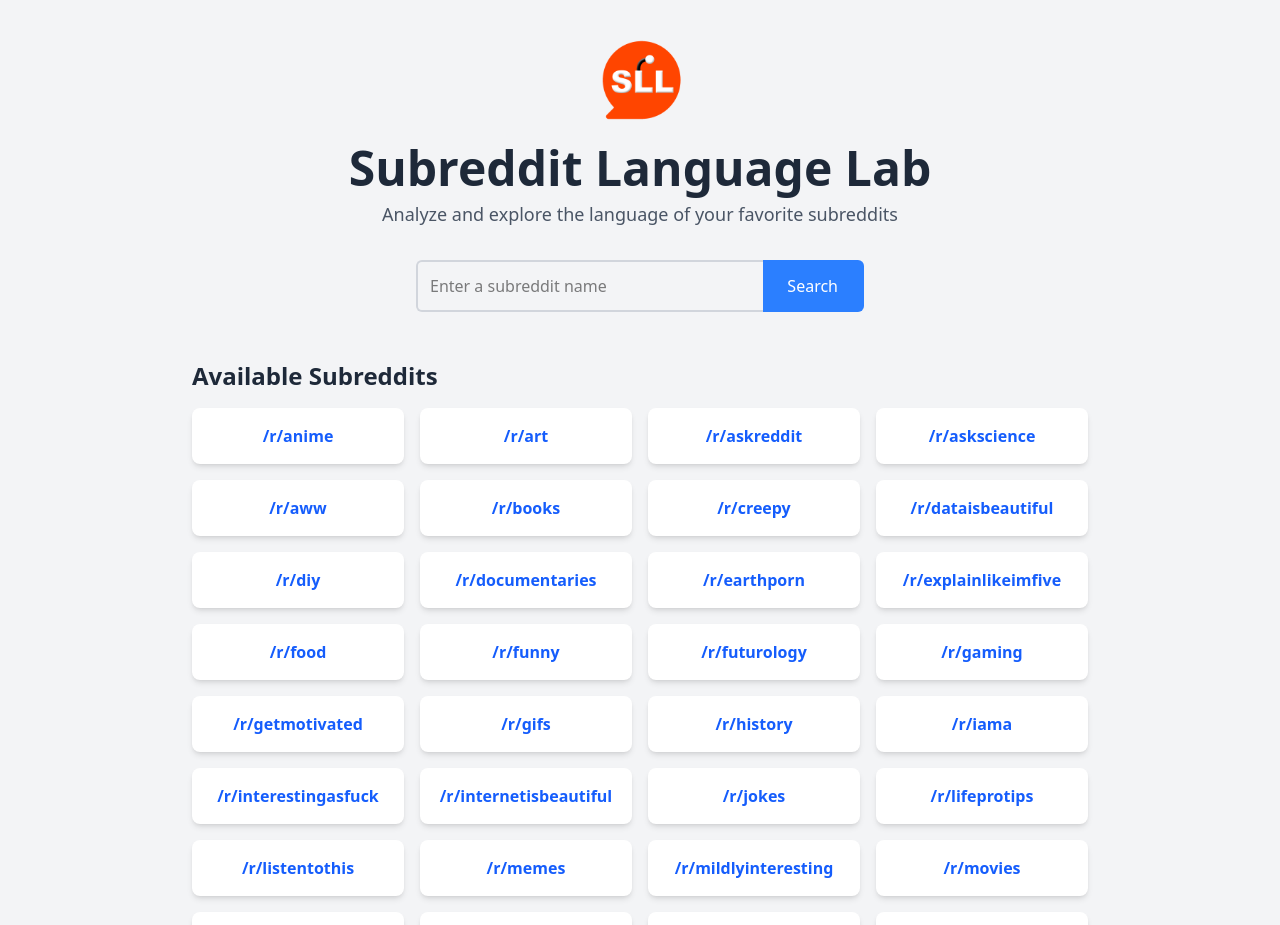
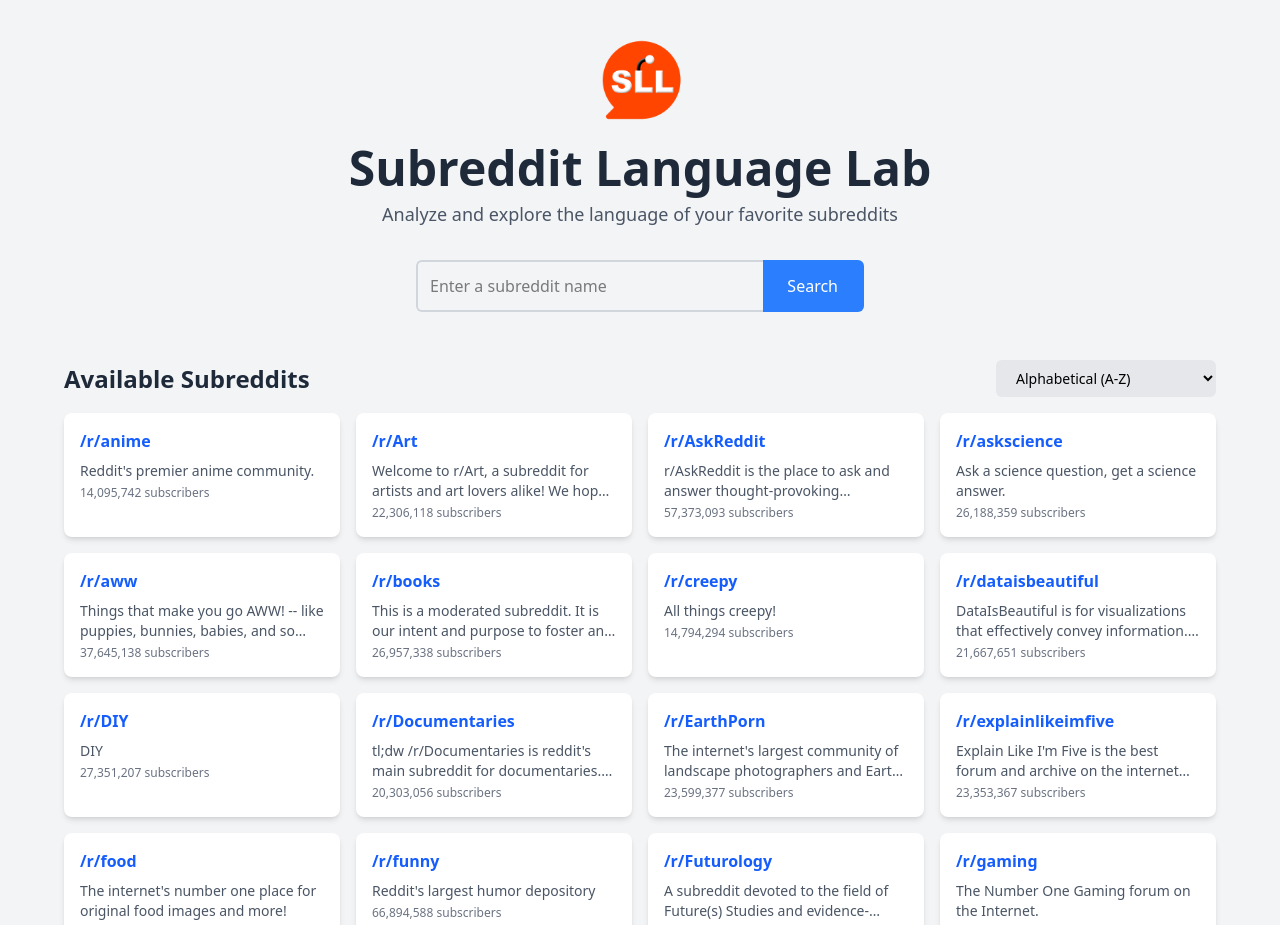
Before and after one commit to TrisCC/subreddit-language-lab, a SvelteKit app: page / in a window 1280 px wide. Shown: the top 925 px of the page. Built offline with nearby package versions, Linux system fonts and the light colour scheme.

Commit message:
Add sorting

```diff
--- a/src/routes/+page.server.js
+++ b/src/routes/+page.server.js
@@ -3,17 +3,15 @@
 
 /** @type {import('./$types').PageServerLoad} */
 export async function load() {
-  const dataProcessedDir = path.join(process.cwd(), "static", "data_processed");
+  const metadataFile = path.join(process.cwd(), "static", "data_processed", "all_subreddit_metadata.json");
 
   try {
-    const files = await fs.readdir(dataProcessedDir);
-    const subreddits = files
-      .filter((file) => file.endsWith("_analysis.json"))
-      .map((file) => file.replace("_analysis.json", ""));
-
-    return { subreddits };
+    const metadataContent = await fs.readFile(metadataFile, "utf-8");
+    const metadata = JSON.parse(metadataContent);
+    const subreddits = Object.keys(metadata);
+    return { subreddits, metadata };
   } catch (e) {
-    // If the directory doesn't exist, return an empty array
-    return { subreddits: [] };
+    // If the file doesn't exist, return an empty array
+    return { subreddits: [], metadata: {} };
   }
 }
--- a/src/routes/+page.svelte
+++ b/src/routes/+page.svelte
@@ -9,6 +9,7 @@
    */
   let suggestions = [];
   let showNoDataPopup = false;
+  let sortMode = "alpha-asc"; // 'alpha-asc', 'alpha-desc', 'subs-desc', 'subs-asc'
 
   function updateSuggestions() {
     if (subreddit.trim() === "") {
@@ -116,15 +117,55 @@
   {/if}
 
   {#if data.subreddits.length > 0}
-    <div class="mt-12 w-full max-w-4xl">
-      <h2 class="text-2xl font-bold text-gray-800">Available Subreddits</h2>
-      <div class="mt-4 grid grid-cols-2 gap-4 sm:grid-cols-3 md:grid-cols-4">
-        {#each data.subreddits as sub}
+    <div class="mt-12 w-full max-w-6xl">
+      <div class="flex items-center justify-between">
+        <h2 class="text-2xl font-bold text-gray-800">Available Subreddits</h2>
+        <select
+          bind:value={sortMode}
+          class="rounded-md bg-gray-200 px-4 py-2 text-sm hover:bg-gray-300"
+        >
+          <option value="alpha-asc">Alphabetical (A-Z)</option>
+          <option value="alpha-desc">Alphabetical (Z-A)</option>
+          <option value="subs-desc">Subscribers (High to Low)</option>
+          <option value="subs-asc">Subscribers (Low to High)</option>
+        </select>
+      </div>
+      <div
+        class="mt-4 grid grid-cols-1 gap-4 sm:grid-cols-2 md:grid-cols-3 lg:grid-cols-4"
+      >
+        {#each data.subreddits.slice().sort((a, b) => {
+          if (sortMode === "alpha-asc") {
+            return a.localeCompare(b);
+          } else if (sortMode === "alpha-desc") {
+            return b.localeCompare(a);
+          } else {
+            const aSubs = data.metadata[a]?.subscribers || 0;
+            const bSubs = data.metadata[b]?.subscribers || 0;
+            if (sortMode === "subs-desc") {
+              return bSubs - aSubs;
+            } else {
+              // subs-asc
+              return aSubs - bSubs;
+            }
+          }
+        }) as sub}
           <a
             href="{base}/subreddit/{sub}"
-            class="rounded-lg bg-white p-4 text-center shadow-md transition-transform hover:scale-105"
+            class="rounded-lg bg-white p-4 shadow-md transition-transform hover:scale-105 block"
           >
-            <span class="font-semibold text-blue-600">/r/{sub}</span>
+            <div class="font-semibold text-blue-600">
+              /r/{data.metadata[sub]?.display_name || sub}
+            </div>
+            {#if data.metadata[sub]?.description}
+              <p class="mt-2 text-sm text-gray-600 line-clamp-2">
+                {data.metadata[sub].description}
+              </p>
+            {/if}
+            {#if data.metadata[sub]?.subscribers}
+              <p class="mt-1 text-xs text-gray-500">
+                {data.metadata[sub].subscribers.toLocaleString()} subscribers
+              </p>
+            {/if}
           </a>
         {/each}
       </div>
@@ -133,5 +174,10 @@
 </div>
 
 <style>
-  /* You can write your custom CSS here */
+  .line-clamp-2 {
+    display: -webkit-box;
+    -webkit-line-clamp: 2;
+    -webkit-box-orient: vertical;
+    overflow: hidden;
+  }
 </style>
```
Also changed, not shown: static/data_processed/all_subreddit_metadata.json (renamed from static/data_processed/all_subreddits_metadata.json), 1 other file (tests, documents, lock files or other folders).
